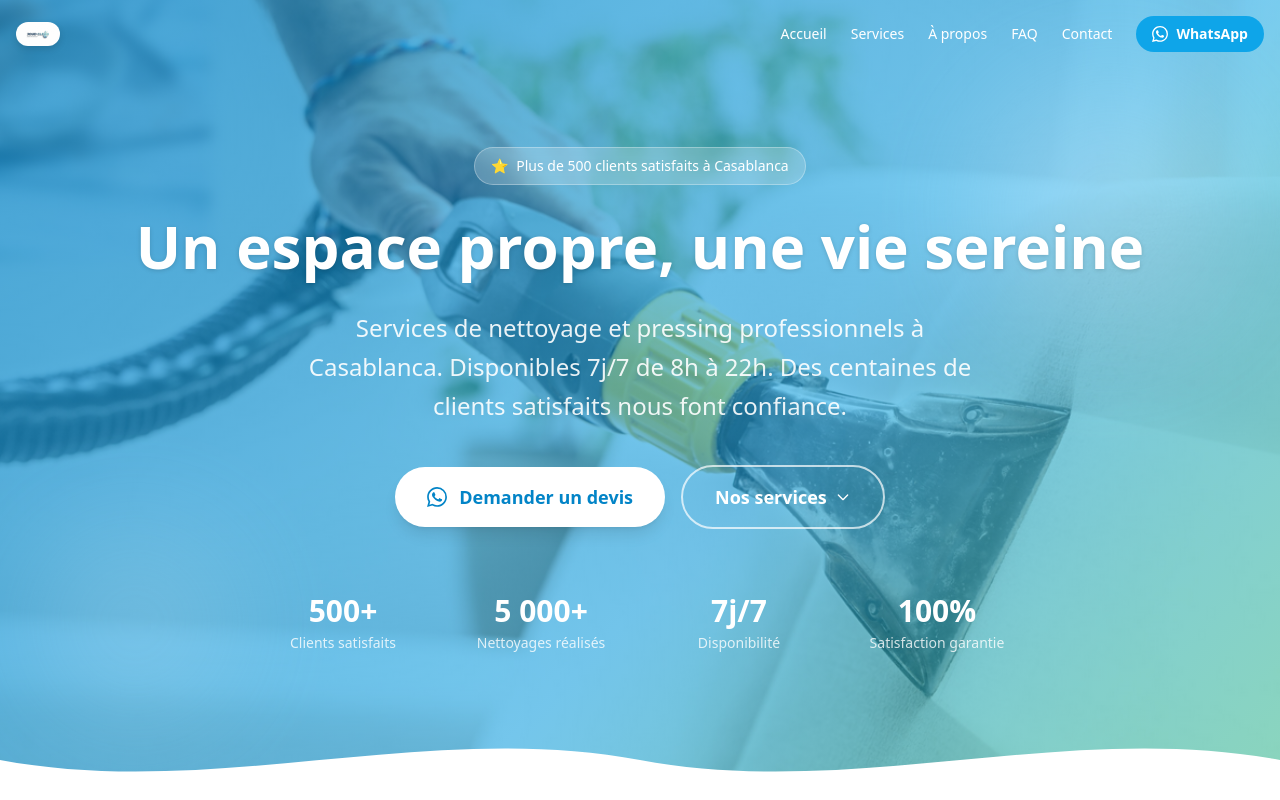
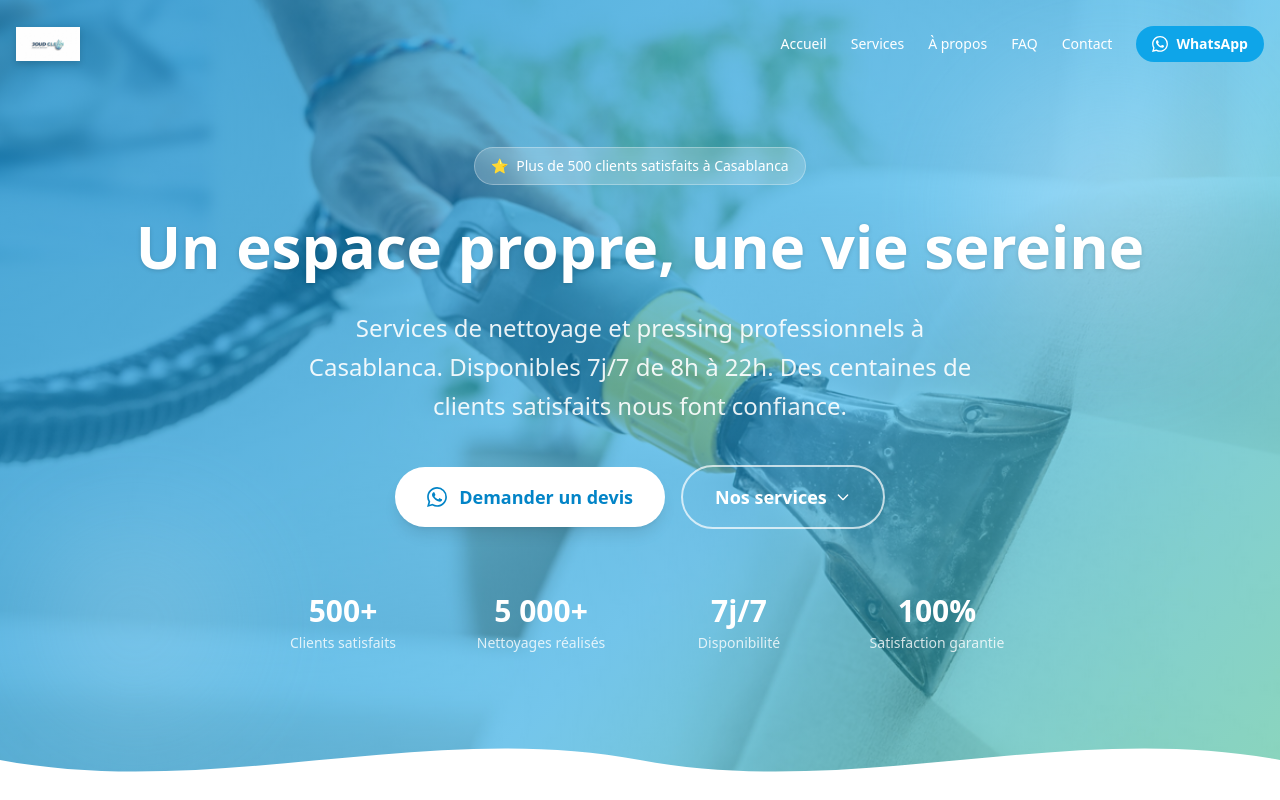
Before and after one commit to mohammedyassinAa/CLEAN, a Next.js app: page / in a window 1280 px wide. Shown: the top 800 px of the page. Built offline with nearby package versions, Linux system fonts and the light colour scheme.

Commit message:
feat: increase navbar logo size for desktop and mobile
Co-authored-by: mohammedyassinAa <106601391+mohammedyassinAa@users.noreply.github.com>

```diff
--- a/src/components/Navbar.tsx
+++ b/src/components/Navbar.tsx
@@ -28,18 +28,22 @@ export default function Navbar() {
   return (
     <header
       className={`fixed top-0 left-0 right-0 z-50 transition-all duration-300 ${
-        scrolled ? "bg-white shadow-md py-2" : "bg-transparent py-4"
+        scrolled ? "bg-white shadow-md py-2" : "bg-transparent py-3"
       }`}
     >
       <div className="container mx-auto px-4 flex items-center justify-between">
         {/* Logo */}
         <Link href="#hero" className="flex items-center" onClick={handleNavClick}>
-          <div className={`relative flex-shrink-0 transition-all duration-300 ${scrolled ? "" : "drop-shadow-md"}`}>
+          <div
+            className={`relative flex-shrink-0 w-12 h-12 md:w-16 md:h-16 transition-all duration-300 ${
+              scrolled ? "" : "drop-shadow-md"
+            }`}
+          >
             <Image
               src="/navbarlogo.png"
               alt={siteConfig.logoAlt}
-              height={44}
-              width={44}
+              fill
+              sizes="(max-width: 768px) 48px, 64px"
               priority
               className="rounded-xl object-contain"
             />
```
